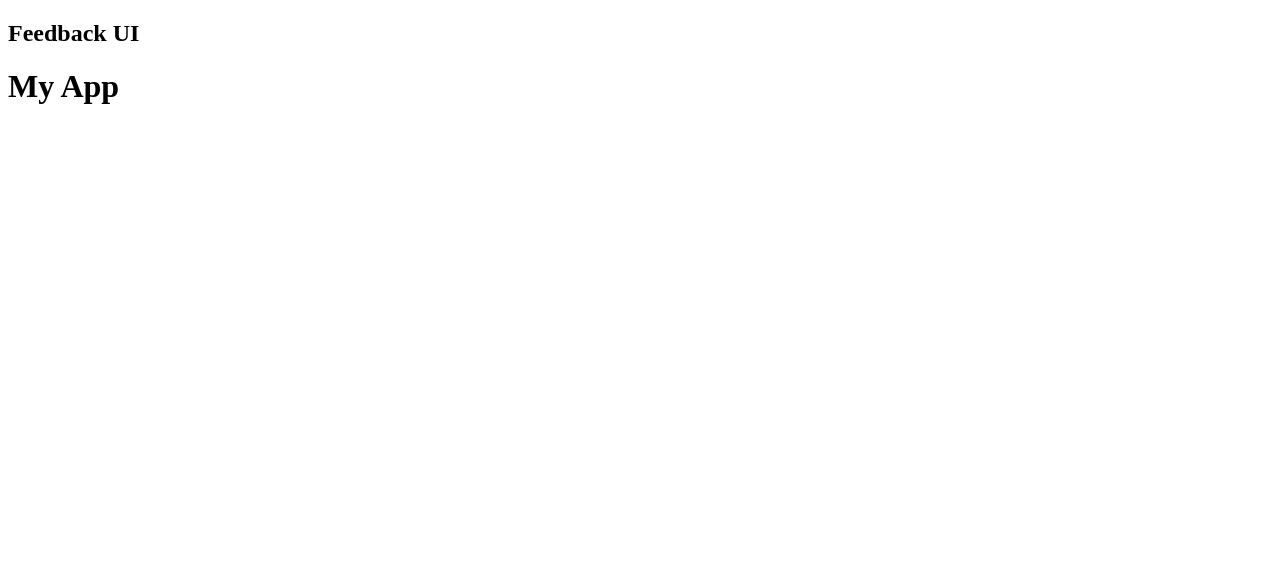
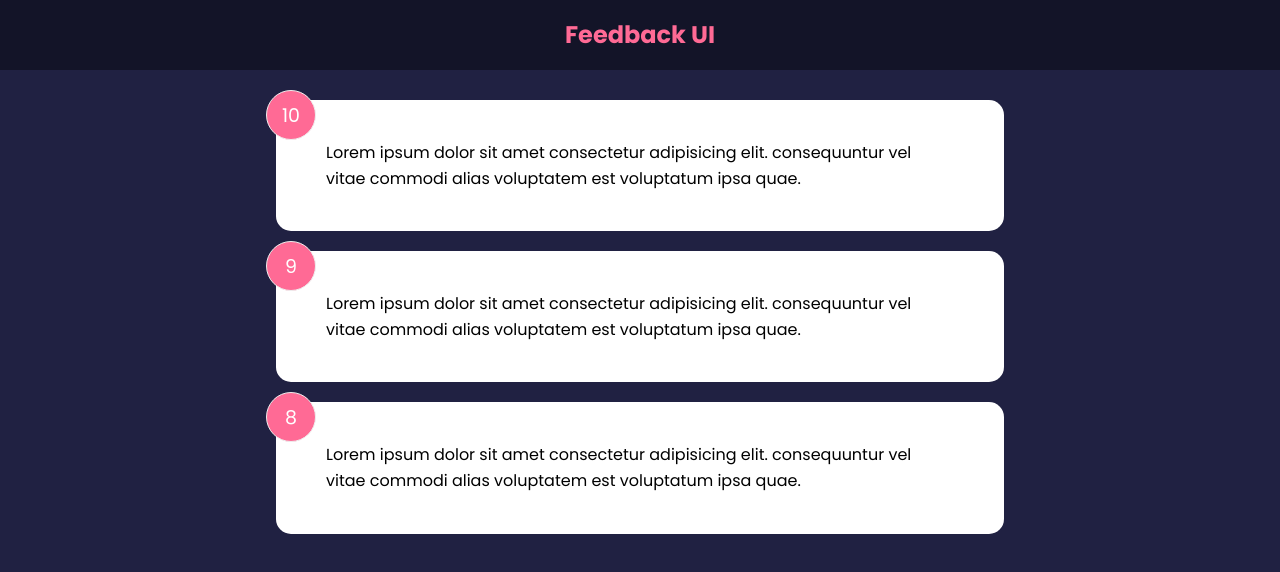
Before and after one commit to LayneHansen/feedback_react, a React (Create React App) app in the folder feedback-app/: page / in a window 1280 px wide. Shown: the top 572 px of the page. Built offline with nearby package versions, Linux system fonts and the light colour scheme.

Commit message:
added card component, feedback item, feedback list

```diff
--- a/feedback-app/src/App.js
+++ b/feedback-app/src/App.js
@@ -1,11 +1,18 @@
+import {useState} from 'react';
 import Header from "./components/Header";
+import FeedbackItem from "./components/FeedbackItem";
+import FeedbackList from "./components/FeedbackList";
+import FeedbackData from './data/FeedbackData';
 
 function App() {
+
+  const [feedback, setFeedback] = useState(FeedbackData)
+
   return (
     <>
       <Header />
       <div className="container">
-        <h1>My App</h1>
+        <FeedbackList feedback={feedback} />
       </div>
     </>
   );
--- /dev/null
+++ b/feedback-app/src/components/FeedbackItem.jsx
@@ -0,0 +1,18 @@
+import Card from './shared/Card'
+import PropTypes from 'prop-types'
+
+function FeedbackItem({ item }) {
+
+  return (
+    <Card>
+      <div className="num-display">{item.rating}</div>
+      <div className="text-display">{item.text}</div>
+    </Card>
+  )
+}
+
+FeedbackItem.propTypes = {
+  item: PropTypes.object.isRequired,
+}
+
+export default FeedbackItem
--- /dev/null
+++ b/feedback-app/src/components/FeedbackList.jsx
@@ -0,0 +1,28 @@
+import FeedbackItem from "./FeedbackItem";
+import PropTypes from 'prop-types'
+
+function FeedbackList({ feedback }) {
+  if (!feedback || feedback.length === 0) {
+    return <p>No Feedback Yet</p>
+  }
+
+  return (
+    <div className="feedback-list">
+      {feedback.map((item) => (
+        <FeedbackItem key={item.id} item={item} />
+      ))}
+    </div>
+  );
+}
+
+FeedbackList.propTypes = {
+  feedback: PropTypes.arrayOf(
+    PropTypes.shape({
+      id: PropTypes.number.isRequired,
+      text: PropTypes.string.isRequired,
+      rating: PropTypes.number.isRequired,
+    })
+  ),
+}
+
+export default FeedbackList;
--- a/feedback-app/src/components/Header.jsx
+++ b/feedback-app/src/components/Header.jsx
@@ -1,8 +1,14 @@
 import PropTypes from 'prop-types';
 
-function Header({ text }) {
+function Header({ text, bgColor, textColor }) {
+
+  const headerStyles = {
+    backgroundColor: bgColor,
+    color: textColor
+  }
+
   return (
-    <header>
+    <header style={headerStyles}>
       <div className="container">
         <h2>{text}</h2>
       </div>
@@ -12,10 +18,14 @@
 
 Header.defaultProps = {
   text: 'Feedback UI',
+  bgColor: 'rgba(0,0,0,0.4)',
+  textColor: '#ff6a95'
 }
 
 Header.propTypes = {
   text: PropTypes.string,
+  bgColor: PropTypes.string,
+  textColor: PropTypes.string,
 }
 
 export default Header
--- /dev/null
+++ b/feedback-app/src/components/shared/Card.jsx
@@ -0,0 +1,32 @@
+import PropTypes from 'prop-types'
+
+function Card({ children, reverse }) {
+  // return (
+  //   <div className={`card ${reverse && 'reverse'}`}>
+  //     {children}
+  //   </div>
+  // )
+
+  return (
+    <div
+      className="card"
+      style={{
+        backgroundColor: reverse ? "rgba(0,0,0,0.4)" : "#fff",
+        color: reverse ? "fff" : "#000",
+      }}
+    >
+      {children}
+    </div>
+  );
+}
+
+Card.defaultProps = {
+  reverse: false
+}
+
+Card.propTypes = {
+  children: PropTypes.node.isRequired,
+  reverse: PropTypes.bool,
+}
+
+export default Card;
--- /dev/null
+++ b/feedback-app/src/data/FeedbackData.js
@@ -0,0 +1,19 @@
+const FeedbackData = [
+  {
+    id: 1,
+    rating: 10,
+    text: 'Lorem ipsum dolor sit amet consectetur adipisicing elit. consequuntur vel vitae commodi alias voluptatem est voluptatum ipsa quae.',
+  },
+  {
+    id: 2,
+    rating: 9,
+    text: 'Lorem ipsum dolor sit amet consectetur adipisicing elit. consequuntur vel vitae commodi alias voluptatem est voluptatum ipsa quae.',
+  },
+  {
+    id: 3,
+    rating: 8,
+    text: 'Lorem ipsum dolor sit amet consectetur adipisicing elit. consequuntur vel vitae commodi alias voluptatem est voluptatum ipsa quae.',
+  },
+]
+
+export default FeedbackData
--- a/feedback-app/src/index.css
+++ b/feedback-app/src/index.css
@@ -0,0 +1,230 @@
+@import url('https://fonts.googleapis.com/css2?family=Poppins:wght@400;600;700&display=swap');
+
+* {
+  box-sizing: border-box;
+  margin: 0;
+  padding: 0;
+}
+
+body {
+  font-family: 'Poppins', sans-serif;
+  background-color: #202142;
+  color: #fff;
+  line-height: 1.6;
+}
+
+ul {
+  list-style: none;
+}
+
+.container {
+  max-width: 768px;
+  margin: auto;
+  padding: 0 20px;
+}
+
+header {
+  height: 70px;
+  width: 100%;
+  display: flex;
+  justify-content: space-between;
+  align-items: center;
+  margin-bottom: 30px;
+}
+
+.card {
+  background-color: #fff;
+  color: #333;
+  border-radius: 15px;
+  padding: 40px 50px;
+  margin: 20px 0;
+  position: relative;
+}
+
+.card.reverse {
+  background-color: rgba(0, 0, 0, 0.4);
+  color: #fff;
+}
+
+.card h2 {
+  font-size: 22px;
+  font-weight: 600;
+  text-align: center;
+}
+
+.rating {
+  display: flex;
+  align-items: center;
+  justify-content: space-around;
+  margin: 30px 0 40px;
+}
+
+.rating li,
+.num-display {
+  position: relative;
+  background: #f4f4f4;
+  width: 50px;
+  height: 50px;
+  padding: 10px;
+  text-align: center;
+  border-radius: 50%;
+  font-size: 19px;
+  border: 1px #eee solid;
+  transition: 0.3s;
+}
+
+.rating li label {
+  position: absolute;
+  top: 50%;
+  left: 50%;
+  width: 50px;
+  height: 50px;
+  padding: 10px;
+  border-radius: 50%;
+  transform: translate(-50%, -50%);
+  cursor: pointer;
+}
+
+.rating li:hover,
+.num-display {
+  background: #ff6a95;
+  color: #fff;
+}
+
+[type='radio'] {
+  opacity: 0;
+}
+
+[type='radio']:checked ~ label {
+  background: #ff6a95;
+  color: #fff;
+}
+
+.input-group {
+  display: flex;
+  flex-direction: row;
+  border: 1px solid #ccc;
+  padding: 8px 10px;
+  border-radius: 8px;
+}
+
+input {
+  flex-grow: 2;
+  border: none;
+  font-size: 16px;
+}
+
+input:focus {
+  outline: none;
+}
+
+.feedback-stats {
+  color: #fff;
+  display: flex;
+  justify-content: space-between;
+  align-items: center;
+}
+
+.num-display {
+  position: absolute;
+  top: -10px;
+  left: -10px;
+}
+
+.close,
+.edit {
+  position: absolute;
+  top: 10px;
+  right: 20px;
+  cursor: pointer;
+  background: none;
+  border: none;
+}
+
+.edit {
+  right: 40px;
+}
+
+.btn {
+  color: #fff;
+  border: 0;
+  border-radius: 8px;
+  color: #fff;
+  width: 100px;
+  height: 40px;
+  cursor: pointer;
+}
+
+.btn-primary {
+  background-color: #202142;
+}
+
+.btn-secondary {
+  background: #ff6a95;
+}
+
+.btn:hover {
+  transform: scale(0.98);
+  opacity: 0.9;
+}
+
+.btn:disabled {
+  background-color: #cccccc;
+  color: #333;
+  cursor: auto;
+}
+
+.btn:disabled:hover {
+  transform: scale(1);
+  opacity: 1;
+}
+
+.message {
+  padding-top: 10px;
+  text-align: center;
+  color: rebeccapurple;
+}
+
+/* FIX: Remove position: absolute to keep about icon at the bottom of the
+ * document */
+.about-link {
+  display: flex;
+  justify-content: flex-end;
+}
+
+/* FIX: Remove position: absolute to keep about icon at the bottom of the
+ * document */
+.about-link a {
+  color: #fff;
+  cursor: pointer;
+}
+
+.about-link a:hover {
+  color: #ff6a95;
+}
+
+.about h1 {
+  margin-bottom: 20px;
+}
+
+.about p {
+  margin: 10px 0;
+}
+
+@media (max-width: 600px) {
+  .rating li {
+    margin: 10px 3px;
+  }
+
+  .rating {
+    display: flex;
+    align-items: center;
+    justify-content: center;
+    flex-wrap: wrap;
+    margin: 30px 0 40px;
+  }
+
+  .input-group input {
+    width: 80%;
+  }
+}
```
